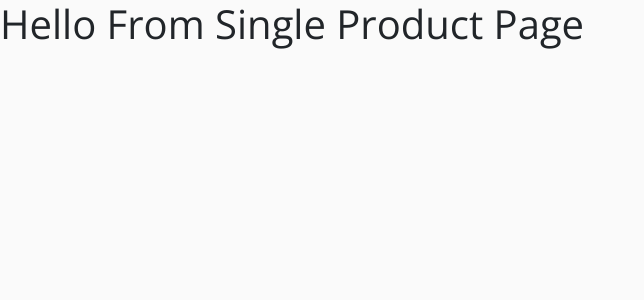
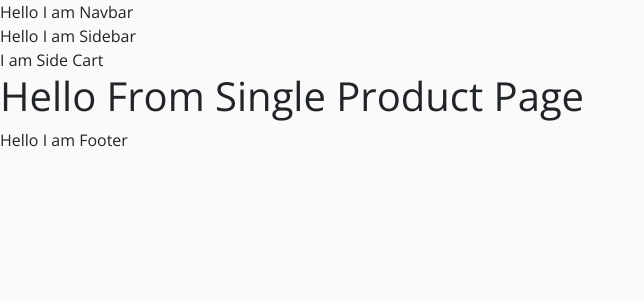
Before and after one commit to ThorXinOo/my-shop, a React (Create React App) app: page /products/1 in a window 1280 px wide. Shown: the top 300 px of the page, without its empty margins (0-644 px from the left). Built offline with nearby package versions, Linux system fonts and the light colour scheme.

Commit message:
Sidebar, Sidecart, Navbar and Footer Component

```diff
--- a/src/App.js
+++ b/src/App.js
@@ -13,9 +13,17 @@ import Home from './pages/HomePage';
 import Products from './pages/ProductsPage';
 import SingleProduct from './pages/SingleProductPage';
 
+import Navbar from './components/Navbar';
+import Sidebar from './components/Sidebar';
+import SideCart from './components/SideCart';
+import Footer from './components/Footer';
+
 function App() {
   return (
     <>
+      <Navbar />
+      <Sidebar />
+      <SideCart />
       <Switch>
         <Route exact path='/' component={Home}></Route>
         <Route exact path='/about' component={About}></Route>
@@ -25,6 +33,7 @@ function App() {
         <Route exact path='/products' component={Products}></Route>
         <Route exact path='/products/:id' component={SingleProduct}></Route>
       </Switch>
+      <Footer />
     </>
   );
 }
--- /dev/null
+++ b/src/components/Footer.js
@@ -0,0 +1,7 @@
+/** @format */
+
+import React from 'react';
+
+export default function Footer() {
+  return <div>Hello I am Footer</div>;
+}
--- /dev/null
+++ b/src/components/Navbar.js
@@ -0,0 +1,7 @@
+/** @format */
+
+import React from 'react';
+
+export default function Navbar() {
+  return <div>Hello I am Navbar</div>;
+}
--- /dev/null
+++ b/src/components/SideCart.js
@@ -0,0 +1,7 @@
+/** @format */
+
+import React from 'react';
+
+export default function SideCart() {
+  return <div>I am Side Cart</div>;
+}
--- /dev/null
+++ b/src/components/Sidebar.js
@@ -0,0 +1,7 @@
+/** @format */
+
+import React from 'react';
+
+export default function Sidebar() {
+  return <div>Hello I am Sidebar</div>;
+}
```
